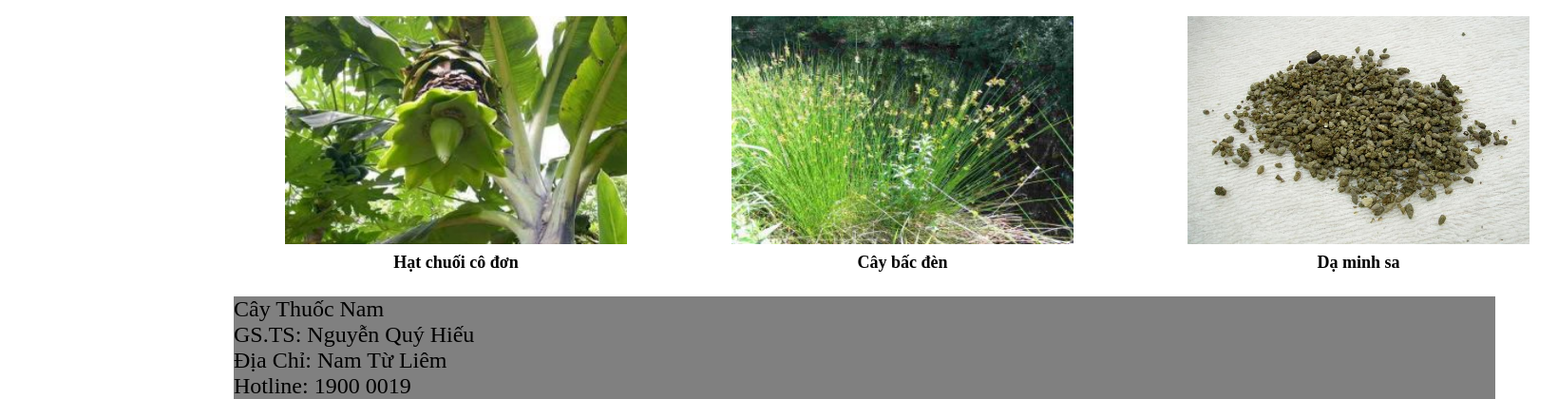
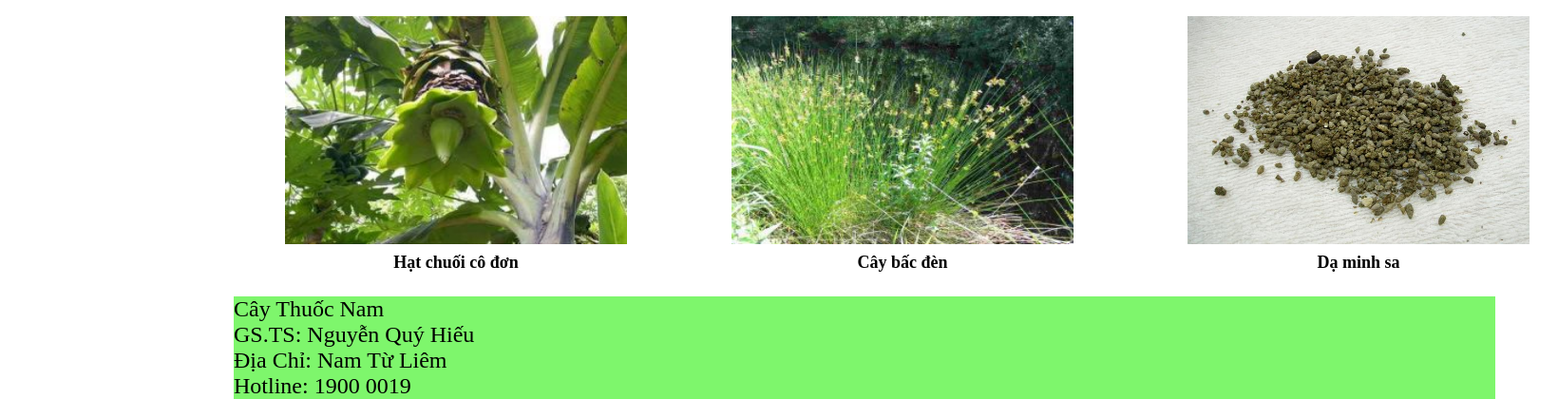
Before and after one commit to 57TH3-CongNgheWeb-CCH/BaiTapLon, a PHP site: page /webthuoc.html in a window 1640 px wide; the page is wider, and only the part inside the window is pictured. Shown: the part 1198-1618 px from the top of that part at 95% size. Run offline with PHP 8.4, Linux system fonts and the light colour scheme; some libraries are stand-ins or nearby versions.

Commit message:
sửa màu footer tracuuthuoc.css

```diff
--- a/tracuuthuoc.css
+++ b/tracuuthuoc.css
@@ -180,4 +180,5 @@ body{
 	width: 1328px;
 	position: relative;
 	left: 15%;
+	background : #7EF66C;
 }
```
